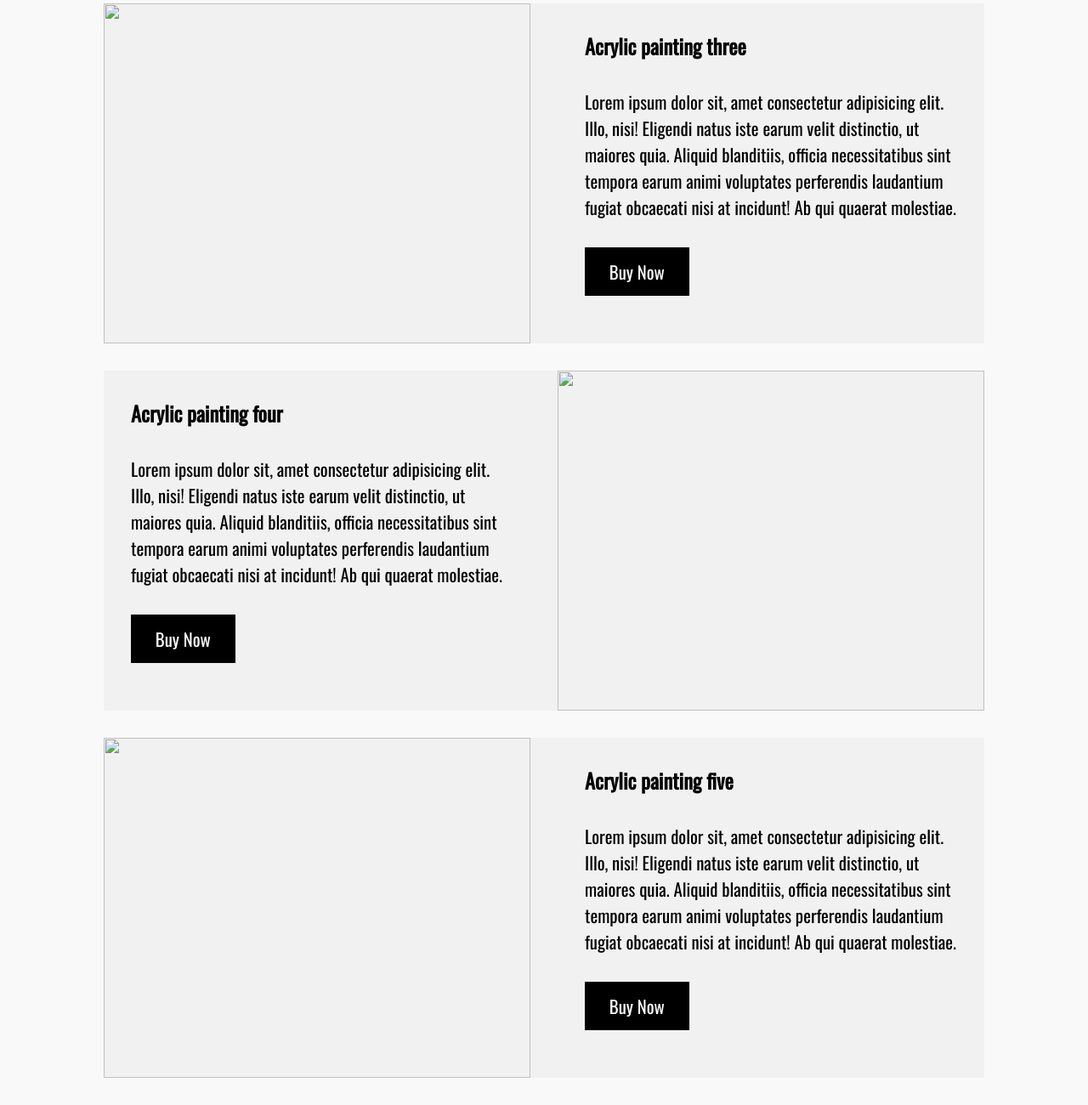
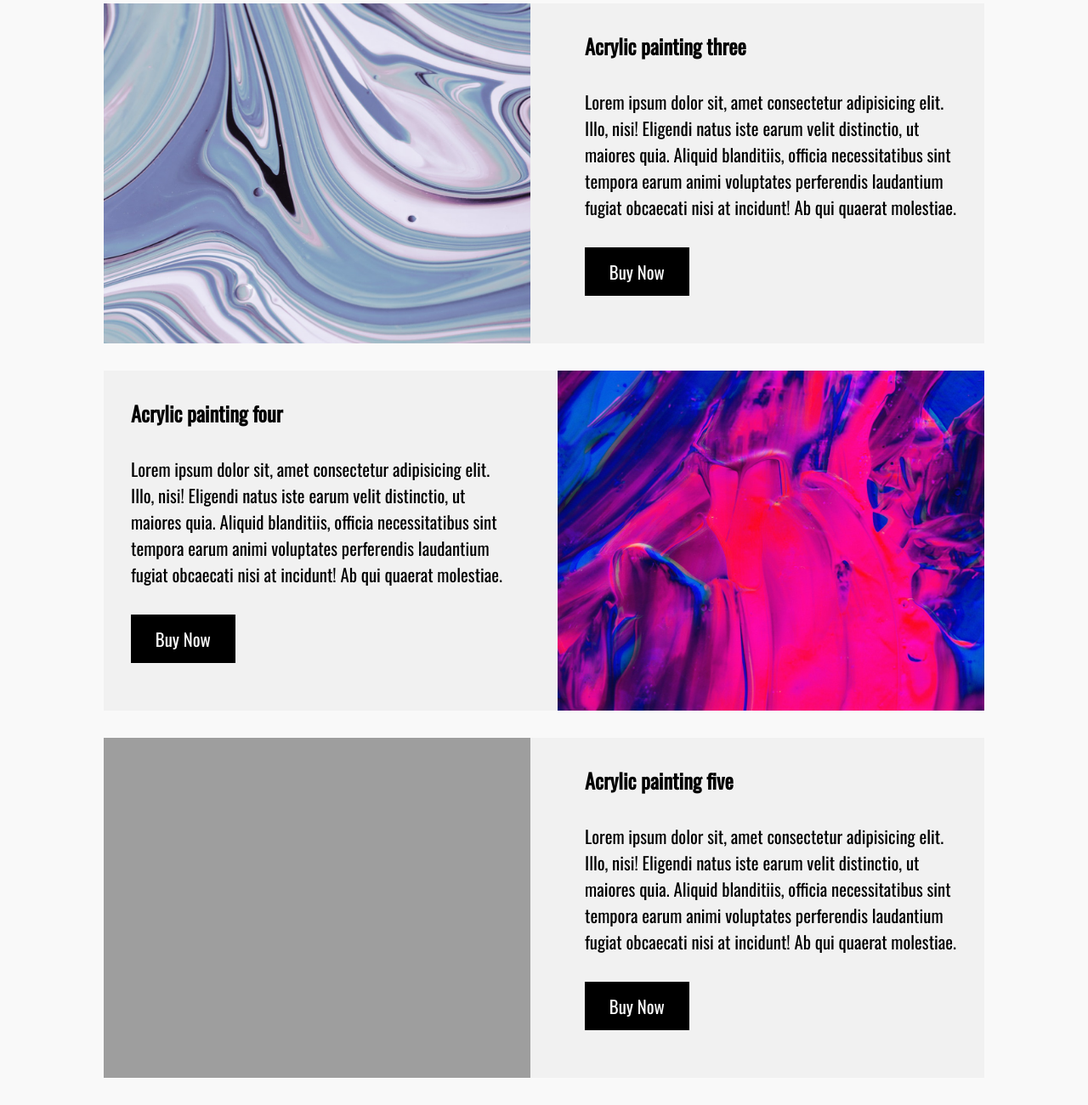
Before and after one commit to osamahkhateeb/Acrylic-painting-gallery, a plain HTML site: page index.html in a window 1280 px wide. Shown: the part 1300-2600 px from the top of the page at 85% size. Drawn offline with nearby package versions, Linux system fonts and the light colour scheme; the site is published under a folder, as on GitHub Pages, so addresses that start at the root find nothing.

Commit message:
img edited

```diff
--- a/index.html
+++ b/index.html
@@ -17,7 +17,7 @@
 
     <main class="container">
         <section class="card">
-            <img src="/images/paint-1.png" alt="">
+            <img src="images/paint-1.png" alt="">
             <div>
                <h3>Acrylic painting one </h3>
                <p>Lorem ipsum dolor sit, amet consectetur adipisicing elit. Illo, nisi! Eligendi natus iste earum velit distinctio, ut maiores quia. Aliquid blanditiis, officia necessitatibus sint tempora earum animi voluptates perferendis laudantium fugiat obcaecati nisi at incidunt! Ab qui quaerat molestiae.</p>
@@ -26,7 +26,7 @@
         </section>
 
         <section class="card" data-aos="fade-left">
-            <img src="/images/paint-2.png" alt="">
+            <img src="images/paint-2.png" alt="">
             <div>
                <h3>Acrylic painting two </h3>
                <p>Lorem ipsum dolor sit, amet consectetur adipisicing elit. Illo, nisi! Eligendi natus iste earum velit distinctio, ut maiores quia. Aliquid blanditiis, officia necessitatibus sint tempora earum animi voluptates perferendis laudantium fugiat obcaecati nisi at incidunt! Ab qui quaerat molestiae.</p>
@@ -35,7 +35,7 @@
         </section>
 
         <section class="card" data-aos="fade-right">
-            <img src="/images/paint-3.png" alt="">
+            <img src="images/paint-3.png" alt="">
             <div>
                <h3>Acrylic painting three </h3>
                <p>Lorem ipsum dolor sit, amet consectetur adipisicing elit. Illo, nisi! Eligendi natus iste earum velit distinctio, ut maiores quia. Aliquid blanditiis, officia necessitatibus sint tempora earum animi voluptates perferendis laudantium fugiat obcaecati nisi at incidunt! Ab qui quaerat molestiae.</p>
@@ -44,7 +44,7 @@
         </section>
 
         <section class="card" data-aos="fade-left">
-            <img src="/images/paint-4.png" alt="">
+            <img src="images/paint-4.png" alt="">
             <div>
                <h3>Acrylic painting four </h3>
                <p>Lorem ipsum dolor sit, amet consectetur adipisicing elit. Illo, nisi! Eligendi natus iste earum velit distinctio, ut maiores quia. Aliquid blanditiis, officia necessitatibus sint tempora earum animi voluptates perferendis laudantium fugiat obcaecati nisi at incidunt! Ab qui quaerat molestiae.</p>
@@ -53,7 +53,7 @@
         </section>
 
         <section class="card" data-aos="fade-right">
-            <img src="/images/paint-5.png" alt="">
+            <img src="images/paint-5.png" alt="">
             <div>
                <h3>Acrylic painting five </h3>
                <p>Lorem ipsum dolor sit, amet consectetur adipisicing elit. Illo, nisi! Eligendi natus iste earum velit distinctio, ut maiores quia. Aliquid blanditiis, officia necessitatibus sint tempora earum animi voluptates perferendis laudantium fugiat obcaecati nisi at incidunt! Ab qui quaerat molestiae.</p>
```
